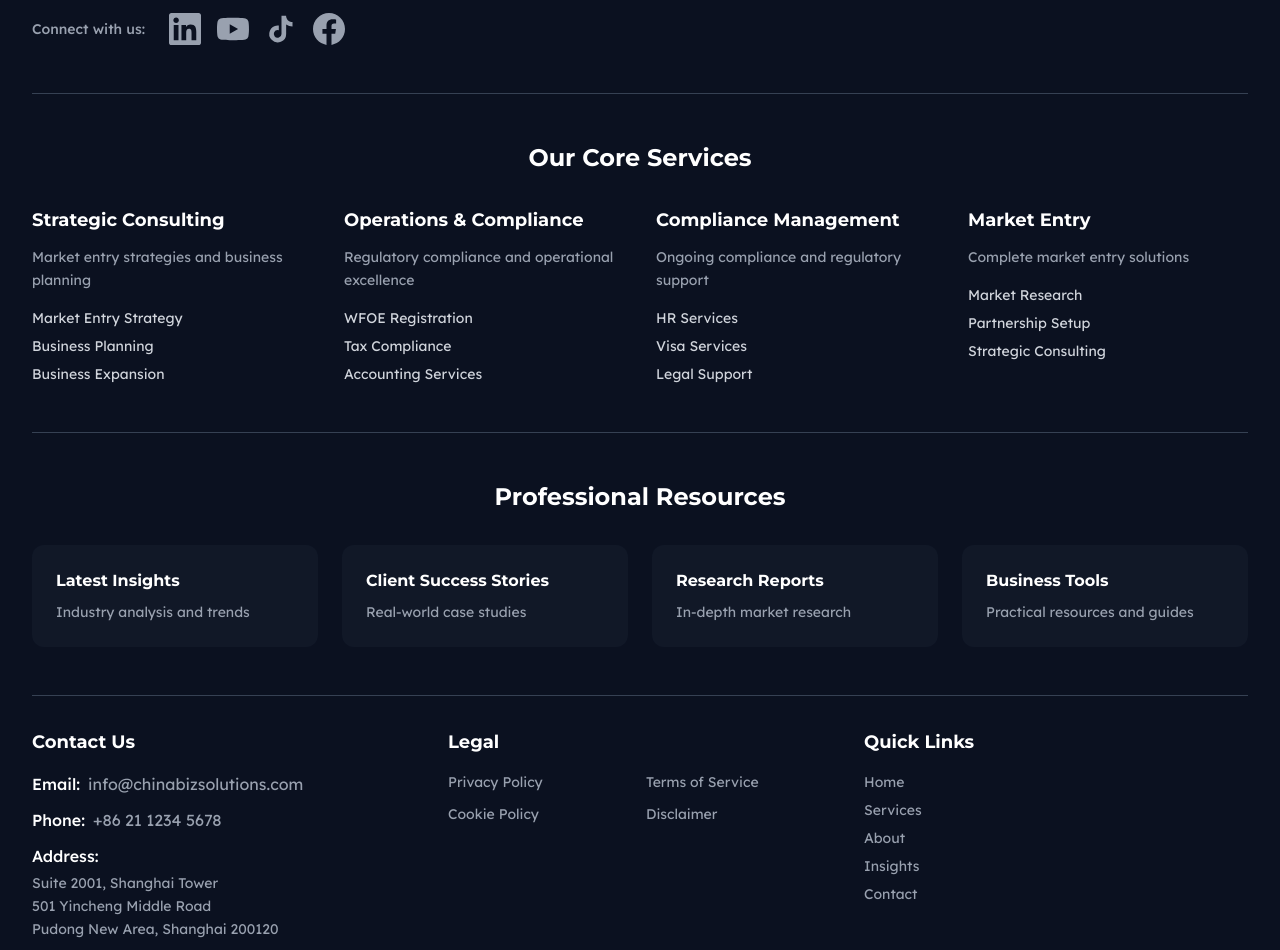
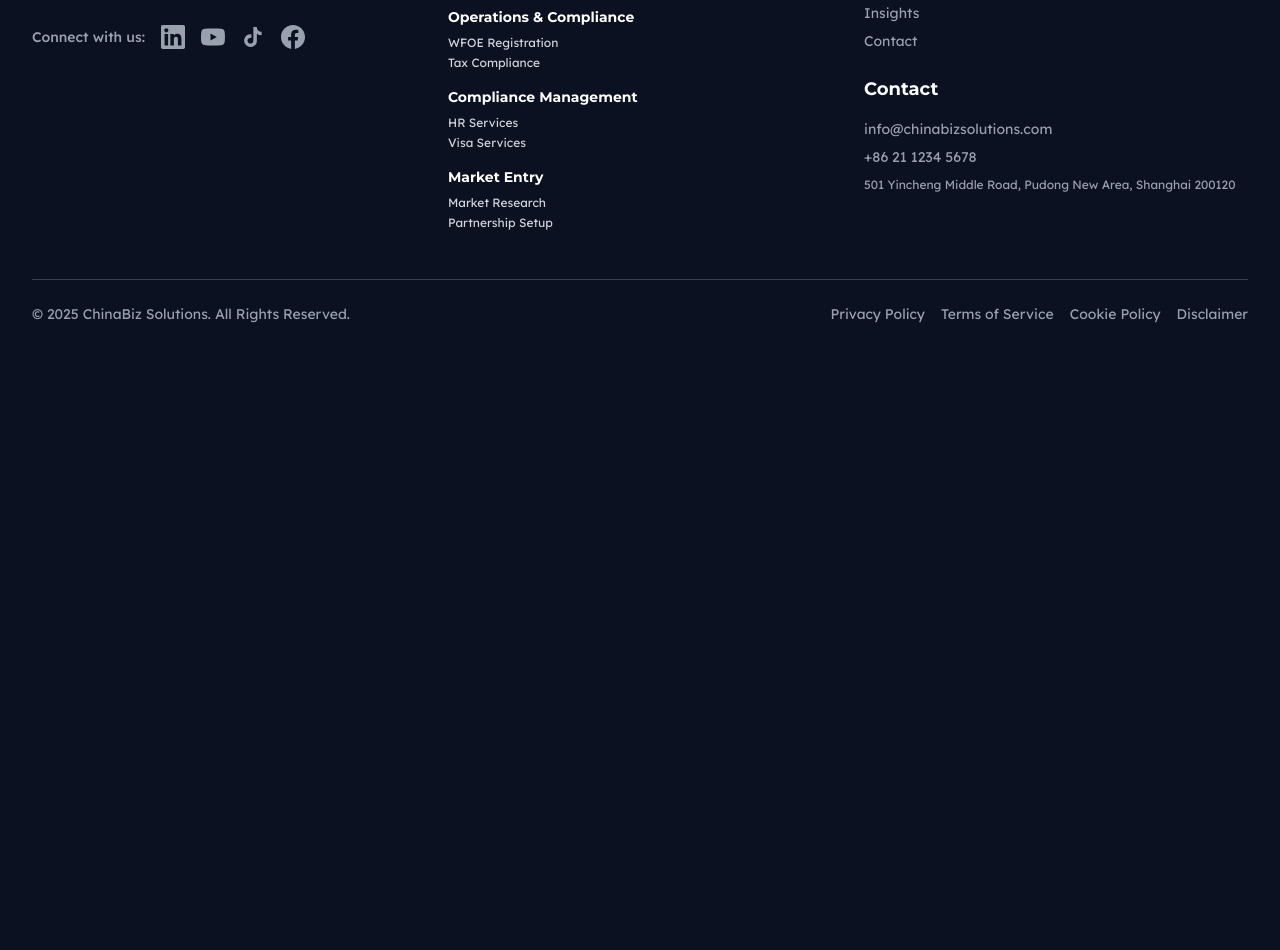
Before and after one commit to GItHub-Liu1996/sinolink-website, a Next.js app: page /services in a window 1280 px wide. Shown: the part 2802-3752 px from the top of the page. After the commit the page ends 3150 px from the top, so only its background shows below. Built offline with nearby package versions, Linux system fonts and the light colour scheme.

Commit message:
Implement compact three-column footer layout - reduce footer height and improve readability

```diff
--- a/src/components/Footer.tsx
+++ b/src/components/Footer.tsx
@@ -7,38 +7,39 @@ export default function Footer() {
     <footer className="bg-background-primary border-t border-gray-800">
       <div className="max-w-7xl mx-auto px-4 sm:px-6 lg:px-8">
 
-        {/* Row 1: Company Info + Core Value + Social Media */}
-        <div className="py-12 border-b border-gray-700">
-          <div className="flex flex-col lg:flex-row justify-between items-start lg:items-center space-y-8 lg:space-y-0">
-            <div className="flex-1 max-w-2xl">
-              <Link href="/" className="text-white text-3xl lg:text-4xl font-bold hover:text-accent-cyan transition-colors duration-300">
+        {/* Main Footer Content - Three Column Compact Layout */}
+        <div className="py-12">
+          <div className="grid grid-cols-1 md:grid-cols-3 gap-8">
+
+            {/* Left Column: Company Info + Social Media */}
+            <div className="space-y-6">
+              <div>
+                <Link href="/" className="text-white text-2xl lg:text-3xl font-bold hover:text-accent-cyan transition-colors duration-300">
                   {siteConfig.name}
                 </Link>
-              <p className="text-gray-300 text-lg leading-relaxed mt-4 mb-6">
+                <p className="text-gray-300 text-base leading-relaxed mt-3 mb-6">
                   Your trusted partner for seamless market entry into China. Professional consulting services for sustainable business growth.
                 </p>
-              <div className="flex items-center space-x-6">
+                <div className="flex items-center space-x-4">
                   <span className="text-gray-400 text-sm font-medium">Connect with us:</span>
-                <SocialIcons size="lg" />
-              </div>
+                  <SocialIcons size="md" />
                 </div>
               </div>
             </div>
 
-        {/* Row 2: Core Services Navigation */}
-        <div className="py-12 border-b border-gray-700">
-          <h3 className="text-white font-semibold text-2xl mb-8 text-center">Our Core Services</h3>
-          <div className="grid grid-cols-1 md:grid-cols-2 lg:grid-cols-4 gap-8">
-            {coreServices.map((service, index) => (
-              <div key={index} className="text-center lg:text-left">
-                <h4 className="text-accent-cyan font-semibold text-lg mb-3">{service.title}</h4>
-                <p className="text-gray-400 text-sm mb-4 leading-relaxed">{service.description}</p>
-                <div className="space-y-2">
-                  {service.links.map((link, linkIndex) => (
+            {/* Middle Column: Core Services */}
+            <div className="space-y-6">
+              <h3 className="text-white font-semibold text-lg">Our Services</h3>
+              <div className="grid grid-cols-1 gap-4">
+                {coreServices.slice(0, 4).map((service, index) => (
+                  <div key={index} className="space-y-2">
+                    <h4 className="text-accent-cyan font-semibold text-sm">{service.title}</h4>
+                    <div className="space-y-1">
+                      {service.links.slice(0, 2).map((link, linkIndex) => (
                         <Link
                           key={linkIndex}
                           href={link.href}
-                      className="text-gray-300 hover:text-accent-cyan block text-sm transition-colors duration-300 hover:translate-x-1"
+                          className="text-gray-300 hover:text-accent-cyan block text-xs transition-colors duration-300 hover:translate-x-1"
                         >
                           {link.label}
                         </Link>
@@ -49,77 +50,10 @@ export default function Footer() {
               </div>
             </div>
 
-        {/* Row 3: Professional Resources */}
-        <div className="py-12 border-b border-gray-700">
-          <h3 className="text-white font-semibold text-2xl mb-8 text-center">Professional Resources</h3>
-          <div className="grid grid-cols-1 sm:grid-cols-2 lg:grid-cols-4 gap-6">
-            {professionalResources.map((resource, index) => (
-              <div key={index} className="group">
-                <Link
-                  href={resource.href}
-                  className="block p-6 bg-gray-800/30 rounded-xl hover:bg-gray-700/40 transition-all duration-300 group-hover:translate-y-[-4px] group-hover:shadow-lg"
-                >
-                  <h4 className="text-white font-semibold text-base mb-2 group-hover:text-accent-cyan transition-colors duration-300">
-                    {resource.label}
-                  </h4>
-                  <p className="text-gray-400 text-sm leading-relaxed">
-                    {resource.description}
-                  </p>
-                </Link>
-              </div>
-            ))}
-          </div>
-        </div>
-
-        {/* Row 4: Contact Info + Legal + Copyright */}
-        <div className="py-8">
-          <div className="grid grid-cols-1 lg:grid-cols-3 gap-8 mb-8">
-            {/* Contact Information */}
-            <div className="space-y-4">
-              <h3 className="text-white font-semibold text-lg">Contact Us</h3>
-              <div className="space-y-3 text-gray-400">
+            {/* Right Column: Quick Links + Contact */}
+            <div className="space-y-6">
               <div>
-                  <span className="text-white font-medium">Email:</span>
-                  <a href={`mailto:${contactInfo.email}`} className="ml-2 hover:text-accent-cyan transition-colors duration-300">
-                    {contactInfo.email}
-                  </a>
-                </div>
-                <div>
-                  <span className="text-white font-medium">Phone:</span>
-                  <a href={`tel:${contactInfo.phone}`} className="ml-2 hover:text-accent-cyan transition-colors duration-300">
-                    {contactInfo.phone}
-                  </a>
-                </div>
-                <div>
-                  <span className="text-white font-medium">Address:</span>
-                  <div className="mt-1 text-sm leading-relaxed">
-                    {contactInfo.address.street}<br />
-                    {contactInfo.address.city}<br />
-                    {contactInfo.address.district}
-                  </div>
-                </div>
-              </div>
-            </div>
-
-            {/* Legal Links */}
-            <div className="space-y-4">
-              <h3 className="text-white font-semibold text-lg">Legal</h3>
-              <div className="grid grid-cols-2 gap-3">
-                {legalLinks.map((link, index) => (
-                  <Link
-                    key={index}
-                    href={link.href}
-                    className="text-gray-400 hover:text-accent-cyan text-sm transition-colors duration-300 hover:translate-x-1"
-                  >
-                    {link.label}
-                  </Link>
-                ))}
-              </div>
-            </div>
-
-            {/* Quick Navigation */}
-            <div className="space-y-4">
-              <h3 className="text-white font-semibold text-lg">Quick Links</h3>
+                <h3 className="text-white font-semibold text-lg mb-4">Quick Links</h3>
                 <div className="space-y-2">
                   {navLinks.map((link, index) => (
                     <Link
@@ -132,17 +66,46 @@ export default function Footer() {
                   ))}
                 </div>
               </div>
+
+              <div>
+                <h3 className="text-white font-semibold text-lg mb-4">Contact</h3>
+                <div className="space-y-2 text-gray-400 text-sm">
+                  <div>
+                    <a href={`mailto:${contactInfo.email}`} className="hover:text-accent-cyan transition-colors duration-300">
+                      {contactInfo.email}
+                    </a>
+                  </div>
+                  <div>
+                    <a href={`tel:${contactInfo.phone}`} className="hover:text-accent-cyan transition-colors duration-300">
+                      {contactInfo.phone}
+                    </a>
+                  </div>
+                  <div className="text-xs leading-relaxed">
+                    {contactInfo.address.city}, {contactInfo.address.district}
+                  </div>
+                </div>
+              </div>
+            </div>
+          </div>
         </div>
 
-          {/* Copyright & Social Media */}
-          <div className="pt-6 border-t border-gray-700">
+        {/* Bottom Bar: Copyright + Legal Links */}
+        <div className="py-6 border-t border-gray-700">
           <div className="flex flex-col md:flex-row justify-between items-center space-y-4 md:space-y-0">
             <p className="text-gray-400 text-sm">
               © 2025 {siteConfig.name}. All Rights Reserved.
             </p>
-              <div className="flex items-center space-x-4">
-                <span className="text-gray-400 text-sm">Follow us:</span>
-                <SocialIcons size="sm" />
+            <div className="flex items-center space-x-6">
+              <div className="flex space-x-4">
+                {legalLinks.map((link, index) => (
+                  <Link
+                    key={index}
+                    href={link.href}
+                    className="text-gray-400 hover:text-accent-cyan text-sm transition-colors duration-300"
+                  >
+                    {link.label}
+                  </Link>
+                ))}
               </div>
             </div>
           </div>
```
Lines whose indentation alone changed are shown as unchanged.
